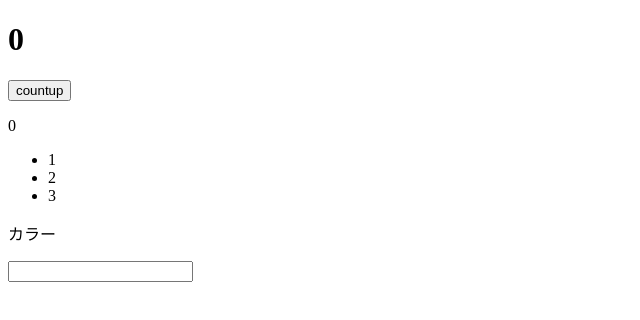
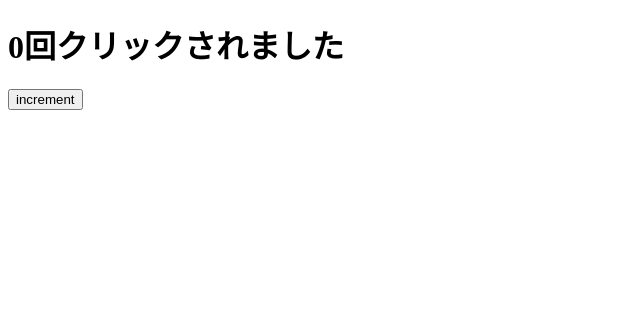
Before and after one commit to Andyyyy64/Vue, a Vue app: page / in a window 1280 px wide. Shown: the top 320 px of the page, without its empty margins (0-640 px from the left). Built offline with nearby package versions, Linux system fonts and the light colour scheme.

Commit message:
click count prog

```diff
--- a/src/App.vue
+++ b/src/App.vue
@@ -1,20 +1,13 @@
 <script>
 export default {
-    data() {
+    data(){
         return {
-            number:0,
-            items:[1,2,3],
-            color:""
+            count:0
         }
     },
     methods: {
-        countup(){
-            this.number = this.number + 1
-        }
-    },
-    computed: {
-        custom_color(){
-            return this.color.toUpperCase();
+        countincrement(){
+            this.count = this.count + 1
         }
     }
 }
@@ -22,26 +15,7 @@ export default {
 
 <template>
 <div>
-    <h1>{{number}}</h1>
-    <button @click="countup">countup</button>
-    <p v-if="number">0以上</p>
-    <p v-else>0</p>
-    <ul>
-        <li v-for="(item,index) in items" :key="index">{{item}}</li>
-    </ul>
-    <p :class="color">カラー</p>
-    <input type="text" v-model="color">
-    <p>{{custom_color}}</p>
+    <h1>{{count}}回クリックされました</h1>
+    <button @click="countincrement">increment</button>
 </div>
 </template>
-<style>
-.red {
-    color: red;
-}
-.green {
-    color: green;
-}
-.blue {
-    color: blue;
-}
-</style>
```
